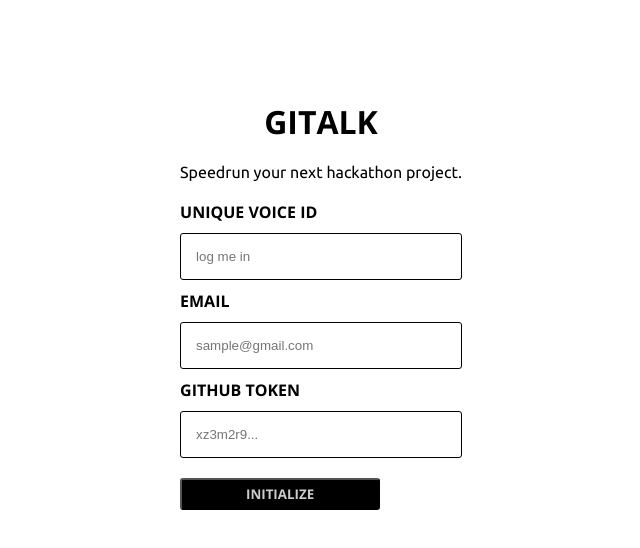
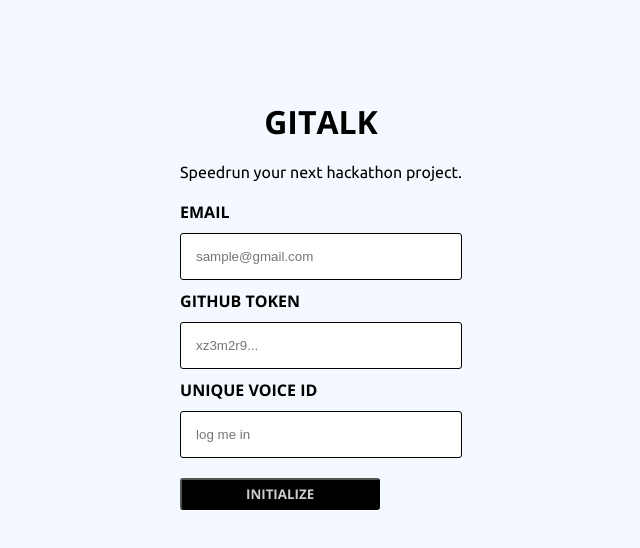
Before and after one commit to chenIsai/htn2020-web, a React (Create React App) app: page /#/login in a window 1280 px wide. Shown: the top 548 px of the page, without its empty margins (319-959 px from the left). Built offline with nearby package versions, Linux system fonts and the light colour scheme.

Commit message:
change formatting and background

```diff
--- a/src/components/login.js
+++ b/src/components/login.js
@@ -28,13 +28,13 @@
 `;
 
 const Login = () => {
-  const [phrase, setPhrase] = useState("");
+  const [prompt, setPrompt] = useState("");
   const [email, setEmail] = useState("");
   const [token, setToken] = useState("");
   const [invalid, setInvalid] = useState(false);
 
   const isValid = () => {
-    return phrase.length > 0 && email.length > 6 && token.length > 30;
+    return prompt.length > 0 && email.length > 6 && token.length > 30;
   }
 
   const initUser = async () => {
@@ -60,14 +60,7 @@
       <Form>
         <Header>GITALK</Header>
         <SubHeader>Speedrun your next hackathon project.</SubHeader>
-        <InputHeader>
-          UNIQUE VOICE ID
-        </InputHeader>
-        <Input
-          type="text"
-          placeholder="log me in"
-          value={phrase}
-          onChange={(e) => {setphrase(e.target.value)}} />
+
         <InputHeader>
           EMAIL
         </InputHeader>
@@ -86,6 +79,15 @@
           value={token}
           onChange={(e) => {setToken(e.target.value)}}
         />
+        <InputHeader>
+          UNIQUE VOICE ID
+        </InputHeader>
+        <Input
+          type="text"
+          placeholder="log me in"
+          value={prompt}
+          onChange={(e) => {setPrompt(e.target.value)}} />
+
         <InitButton onClick={() => initUser()}>INITIALIZE</InitButton>
         {invalid && <InvalidText>Invalid input, please try again.</InvalidText>}
       </Form>
--- a/src/index.css
+++ b/src/index.css
@@ -5,6 +5,7 @@
     sans-serif;
   -webkit-font-smoothing: antialiased;
   -moz-osx-font-smoothing: grayscale;
+  background-color: #F3F9FF;
 }
 
 code {
```
Also changed, not shown: src/logo.svg (deleted).
